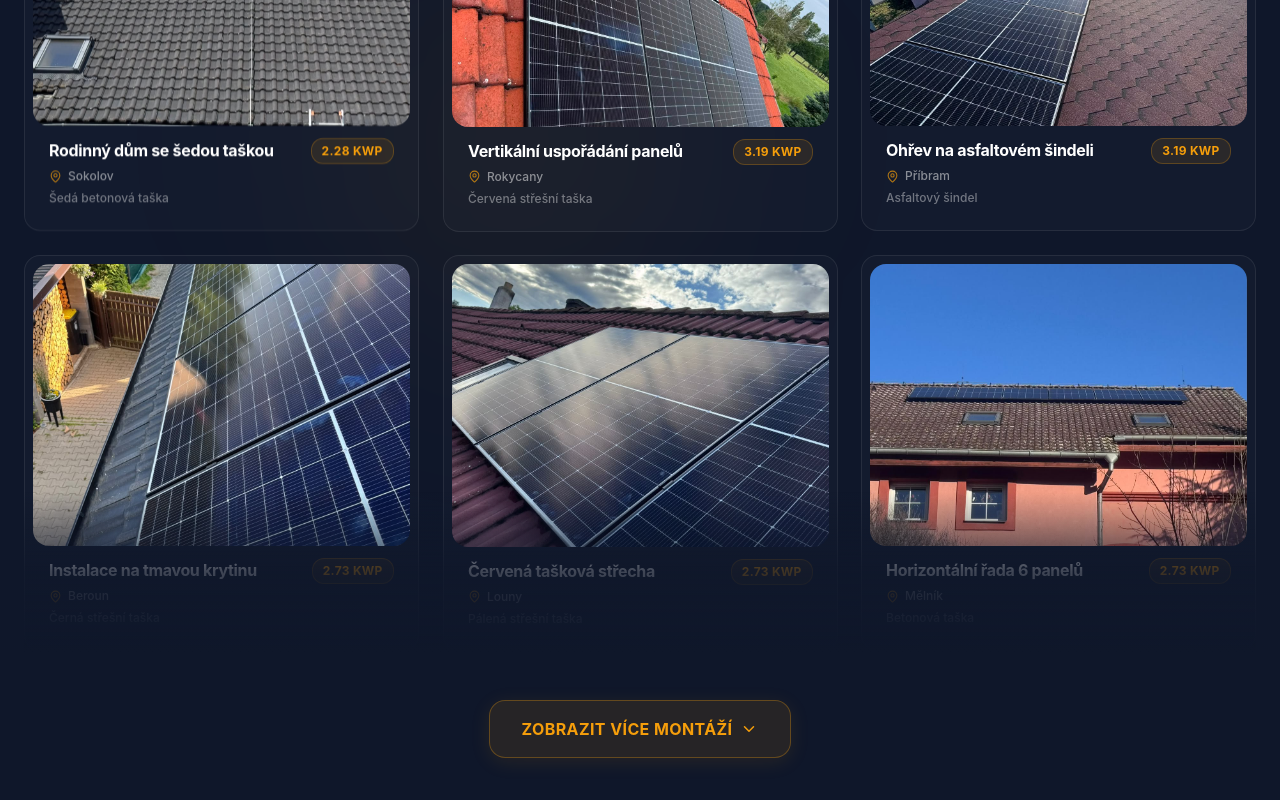
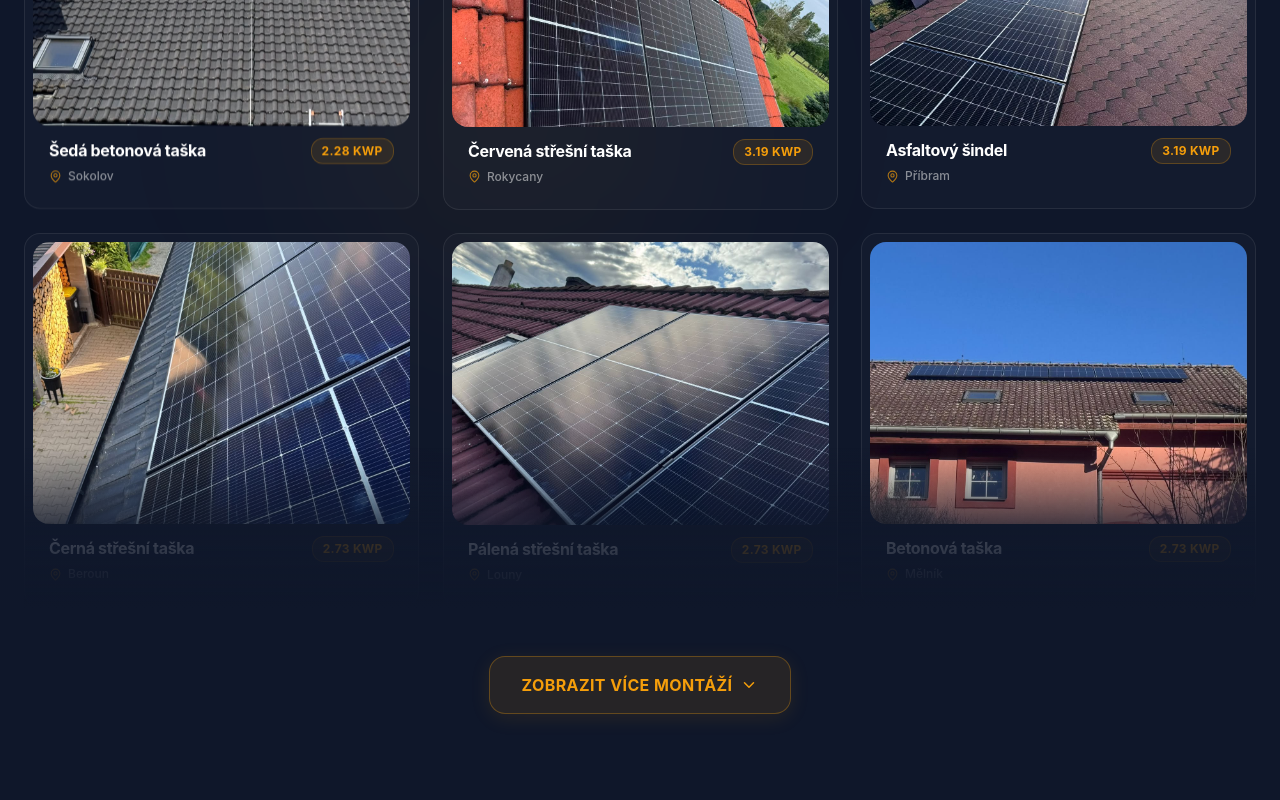
Before and after one commit to nogodcomplexx/uspora, a React (Vite) app: page / in a window 1280 px wide. Shown: the part 3333-4133 px from the top of the page. Built offline with nearby package versions, Linux system fonts and the light colour scheme.

Commit message:
fix: set card title to show roofType directly

```diff
--- a/src/sections/Gallery.tsx
+++ b/src/sections/Gallery.tsx
@@ -470,15 +470,12 @@ export function Gallery() {
                   <div className="p-4 pt-3 flex items-start justify-between">
                     <div>
                       <h4 className="text-white font-bold text-base transition-colors group-hover:text-[#F59E0B]">
-                        {item.title}
+                        {item.roofType}
                       </h4>
                       <div className="flex items-center gap-1.5 mt-1.5 text-white/50">
                         <MapPin size={13} className="text-[#F59E0B]/70" />
                         <span className="text-xs font-medium">{item.location.split(',')[0]}</span>
                       </div>
-                      <p className="text-white/40 text-xs mt-1.5 font-medium">
-                        {item.roofType}
-                      </p>
                     </div>
                     <span className="bg-[#F59E0B]/10 border border-[#F59E0B]/25 text-[#F59E0B] px-2.5 py-1 rounded-lg text-xs font-bold uppercase tracking-wide">
                       {item.power}
```
